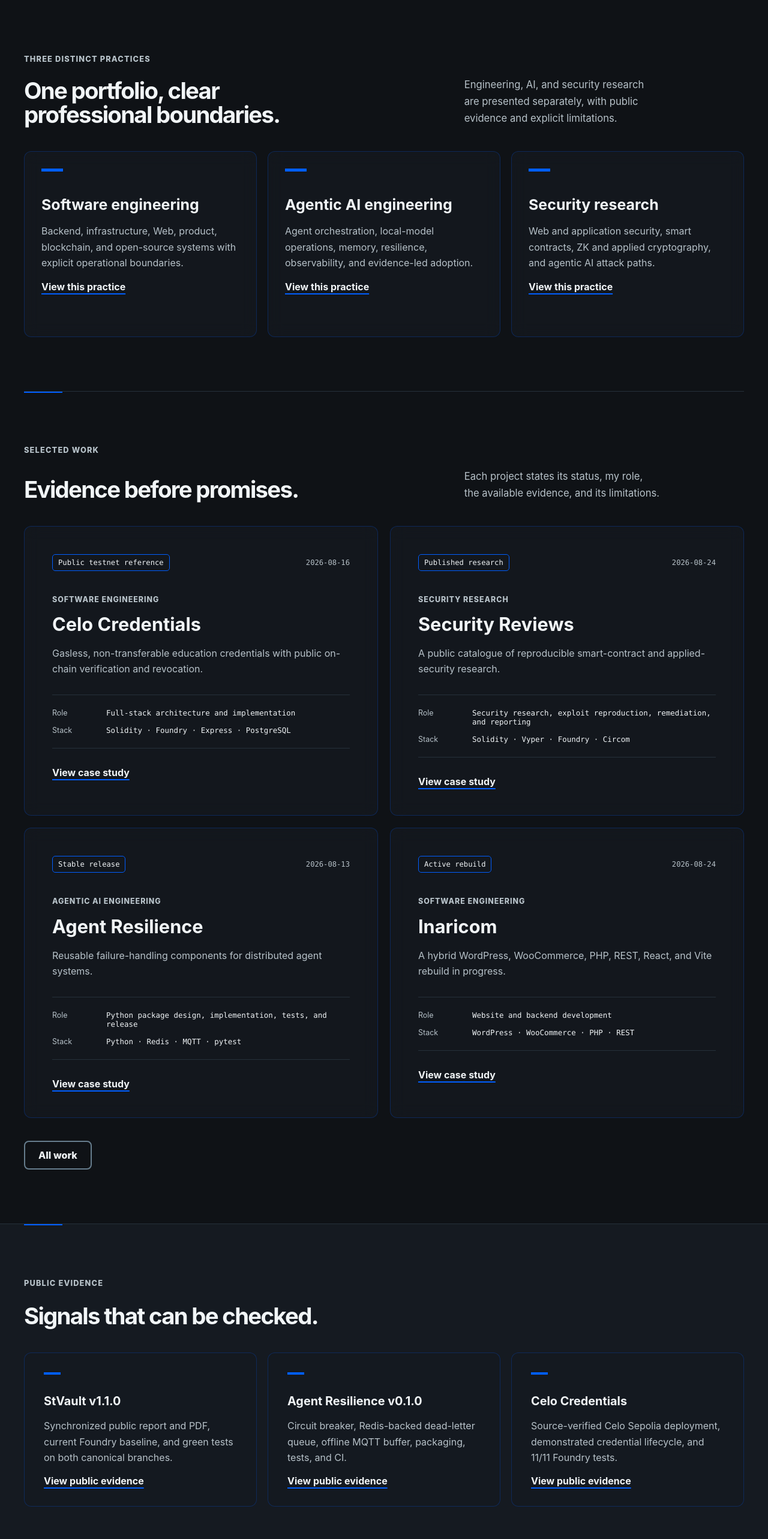
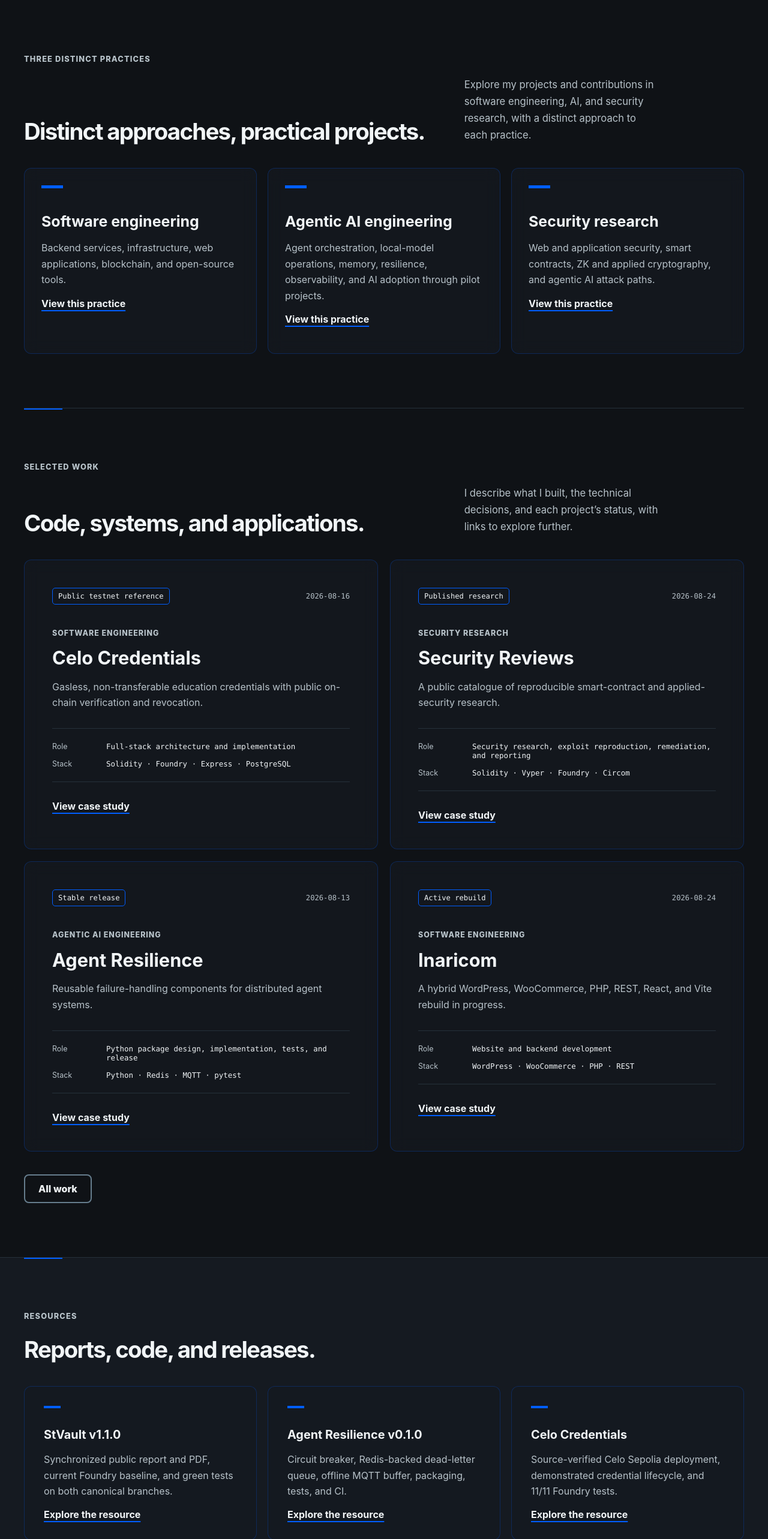
Before and after one commit to Musyg/musyg.github.io, a React (Vite) app: page / in a window 1280 px wide. Shown: the part 800-3366 px from the top of the page at 60% size. Built offline with nearby package versions, Linux system fonts and the light colour scheme.

Commit message:
refine: focus bilingual portfolio copy on projects and contributions

```diff
--- a/src/App.tsx
+++ b/src/App.tsx
@@ -399,13 +399,13 @@ function HomePage({ locale }: { locale: Locale }) {
           </p>
           <h2 id="expertise-title">
             {isFrench
-              ? "Un portfolio, des frontières professionnelles claires."
-              : "One portfolio, clear professional boundaries."}
+              ? "Des approches distinctes, des projets concrets."
+              : "Distinct approaches, practical projects."}
           </h2>
           <p>
             {isFrench
-              ? "L’ingénierie, l’IA et la recherche en sécurité sont présentées séparément, avec des preuves publiques et des limites explicites."
-              : "Engineering, AI, and security research are presented separately, with public evidence and explicit limitations."}
+              ? "Découvrez mes projets et contributions en ingénierie logicielle, en IA et en recherche en sécurité, avec une approche propre à chaque pratique."
+              : "Explore my projects and contributions in software engineering, AI, and security research, with a distinct approach to each practice."}
           </p>
         </div>
         <div className="practice-grid">
@@ -440,13 +440,13 @@ function HomePage({ locale }: { locale: Locale }) {
           </p>
           <h2 id="selected-title">
             {isFrench
-              ? "Des preuves avant les promesses."
-              : "Evidence before promises."}
+              ? "Du code, des systèmes et des applications."
+              : "Code, systems, and applications."}
           </h2>
           <p>
             {isFrench
-              ? "Chaque projet indique son état, mon rôle, les preuves disponibles et ses limites."
-              : "Each project states its status, my role, the available evidence, and its limitations."}
+              ? "Je présente ce que j’ai réalisé, les choix techniques et l’état de chaque projet, avec les liens pour l’explorer."
+              : "I describe what I built, the technical decisions, and each project’s status, with links to explore further."}
           </p>
         </div>
         <div className="project-grid">
@@ -464,13 +464,11 @@ function HomePage({ locale }: { locale: Locale }) {
 
       <section className="evidence-band" aria-labelledby="evidence-title">
         <div className="evidence-heading">
-          <p className="eyebrow">
-            {isFrench ? "Preuves publiques" : "Public evidence"}
-          </p>
+          <p className="eyebrow">{isFrench ? "Ressources" : "Resources"}</p>
           <h2 id="evidence-title">
             {isFrench
-              ? "Des signaux vérifiables."
-              : "Signals that can be checked."}
+              ? "Rapports, code et versions publiées."
+              : "Reports, code, and releases."}
           </h2>
         </div>
         <div className="evidence-grid">
@@ -564,15 +562,11 @@ function WorkPage({ locale }: { locale: Locale }) {
     <>
       <PageIntro
         eyebrow={isFrench ? "Index des réalisations" : "Work index"}
-        title={
-          isFrench
-            ? "Des réalisations documentées."
-            : "Work with evidence attached."
-        }
+        title={isFrench ? "Des réalisations documentées." : "Documented work."}
         lead={
           isFrench
-            ? "Chaque entrée indique le rôle, l’état, les technologies, les preuves publiques et les limites restantes."
-            : "Every entry states the role, status, technology, public evidence, and remaining limitations."
+            ? "Retrouvez mon rôle, les technologies utilisées et l’état de chaque projet, ainsi que les dépôts, études de cas et démonstrations disponibles."
+            : "Explore my role, the technologies used, and each project’s status, alongside available repositories, case studies, and demos."
         }
       />
       <section
@@ -756,10 +750,12 @@ function PracticePage({
           </ul>
         </div>
         <div className="evidence-list">
-          <p className="eyebrow">
-            {isFrench ? "Base publique" : "Public basis"}
-          </p>
-          <h2>{isFrench ? "Preuves et limites" : "Evidence and boundaries"}</h2>
+          <p className="eyebrow">{isFrench ? "En pratique" : "In practice"}</p>
+          <h2>
+            {isFrench
+              ? "Projets et contributions"
+              : "Projects and contributions"}
+          </h2>
           <ul>
             {Array.isArray(page.evidence)
               ? page.evidence.map((link) => (
@@ -848,13 +844,13 @@ function WritingPage({ locale }: { locale: Locale }) {
         eyebrow={isFrench ? "Publications techniques" : "Technical writing"}
         title={
           isFrench
-            ? "Écrire pour rendre les choix vérifiables."
-            : "Writing that makes decisions inspectable."
+            ? "Partager les choix et les méthodes."
+            : "Sharing decisions and methods."
         }
         lead={
           isFrench
-            ? "Les publications relient les choix d’architecture, les contrôles, les preuves et les limites au lieu de présenter une simple opinion."
-            : "Publications connect architecture decisions, controls, evidence, and limitations instead of presenting an unsupported opinion."
+            ? "J’y partage des méthodes, des choix d’architecture et des retours techniques pour passer d’une idée à sa mise en œuvre."
+            : "I share methods, architecture decisions, and technical insights to help move from an idea to implementation."
         }
       />
       <section className="publication-feature">
@@ -899,11 +895,11 @@ function AboutPage({ locale }: { locale: Locale }) {
     ? [
         [
           "Périmètre",
-          "Je précise mon rôle, les limites de contribution et l’état réel du projet.",
+          "Je précise mon rôle, ce que j’ai réalisé et l’état du projet.",
         ],
         [
-          "Preuves",
-          "Je relie les affirmations aux dépôts, releases, tests, déploiements et profils publics.",
+          "Documentation",
+          "Je donne accès aux dépôts, versions publiées, tests et démonstrations disponibles.",
         ],
         [
           "Séparation",
@@ -913,11 +909,11 @@ function AboutPage({ locale }: { locale: Locale }) {
     : [
         [
           "Scope",
-          "I state my role, contribution boundaries, and the project’s actual status.",
+          "I describe my role, what I contributed, and the project’s status.",
         ],
         [
-          "Evidence",
-          "I connect claims to public repositories, releases, tests, deployments, and profiles.",
+          "Documentation",
+          "I link to available repositories, releases, tests, and demos.",
         ],
         [
           "Separation",
--- a/src/content/site.ts
+++ b/src/content/site.ts
@@ -71,8 +71,11 @@ export const sectionLabels: Record<SectionKey, Bilingual> = {
   security: { en: "Security context", fr: "Contexte de sécurité" },
   testing: { en: "Testing and verification", fr: "Tests et vérification" },
   results: { en: "Public results", fr: "Résultats publics" },
-  evidence: { en: "Public evidence", fr: "Preuves publiques" },
-  limitations: { en: "Remaining limitations", fr: "Limites restantes" },
+  evidence: { en: "Resources and links", fr: "Ressources et liens" },
+  limitations: {
+    en: "Scope and current status",
+    fr: "Périmètre et état actuel",
+  },
 };
 
 export const statusLabels: Record<ProjectStatus, Bilingual> = {
@@ -876,8 +879,8 @@ export const practicePages: Record<
   software: {
     title: { en: "Software engineering", fr: "Ingénierie logicielle" },
     lead: {
-      en: "Backend, infrastructure, Web, product, blockchain, and open-source systems with explicit operational boundaries.",
-      fr: "Backend, infrastructure, Web, produit, blockchain et systèmes open source avec des limites opérationnelles explicites.",
+      en: "Backend services, infrastructure, web applications, blockchain, and open-source tools.",
+      fr: "Services backend, infrastructure, applications web, blockchain et outils open source.",
     },
     capabilities: {
       en: [
@@ -901,21 +904,21 @@ export const practicePages: Record<
         "Source-verified Celo Sepolia deployment and reproducible lifecycle",
         "Public Shopify storefronts with bilingual case studies",
         "Published Python packages, releases, tests, and CI",
-        "Inaricom architecture documented with an active-rebuild limitation",
+        "Documented Inaricom architecture, with the site currently being rebuilt",
       ],
       fr: [
         "Déploiement Celo Sepolia au code source vérifié et cycle reproductible",
         "Boutiques Shopify publiques avec études de cas bilingues",
         "Packages Python, releases, tests et CI publics",
-        "Architecture Inaricom documentée avec la limite de la refonte en cours",
+        "Architecture Inaricom documentée, avec un site en cours de refonte",
       ],
     },
   },
   ai: {
     title: { en: "Agentic AI engineering", fr: "Ingénierie IA agentique" },
     lead: {
-      en: "Agent orchestration, local-model operations, memory, resilience, observability, and evidence-led adoption.",
-      fr: "Orchestration d’agents, exploitation de modèles locaux, mémoire, résilience, observabilité et adoption fondée sur des preuves.",
+      en: "Agent orchestration, local-model operations, memory, resilience, observability, and AI adoption through pilot projects.",
+      fr: "Orchestration d’agents, exploitation de modèles locaux, mémoire, résilience, observabilité et adoption de l’IA par des projets pilotes.",
     },
     capabilities: {
       en: [
@@ -1033,7 +1036,7 @@ export const ui = {
     language: "Français",
     languageLabel: "View this page in French",
     viewCaseStudy: "View case study",
-    viewEvidence: "View public evidence",
+    viewEvidence: "Explore the resource",
     status: "Status",
     role: "Role",
     stack: "Stack",
@@ -1065,7 +1068,7 @@ export const ui = {
     language: "English",
     languageLabel: "View this page in English",
     viewCaseStudy: "Voir l’étude de cas",
-    viewEvidence: "Voir les preuves publiques",
+    viewEvidence: "Consulter la ressource",
     status: "État",
     role: "Rôle",
     stack: "Technologies",
```
Also changed, not shown: 1 other file (tests, documents, lock files or other folders).
